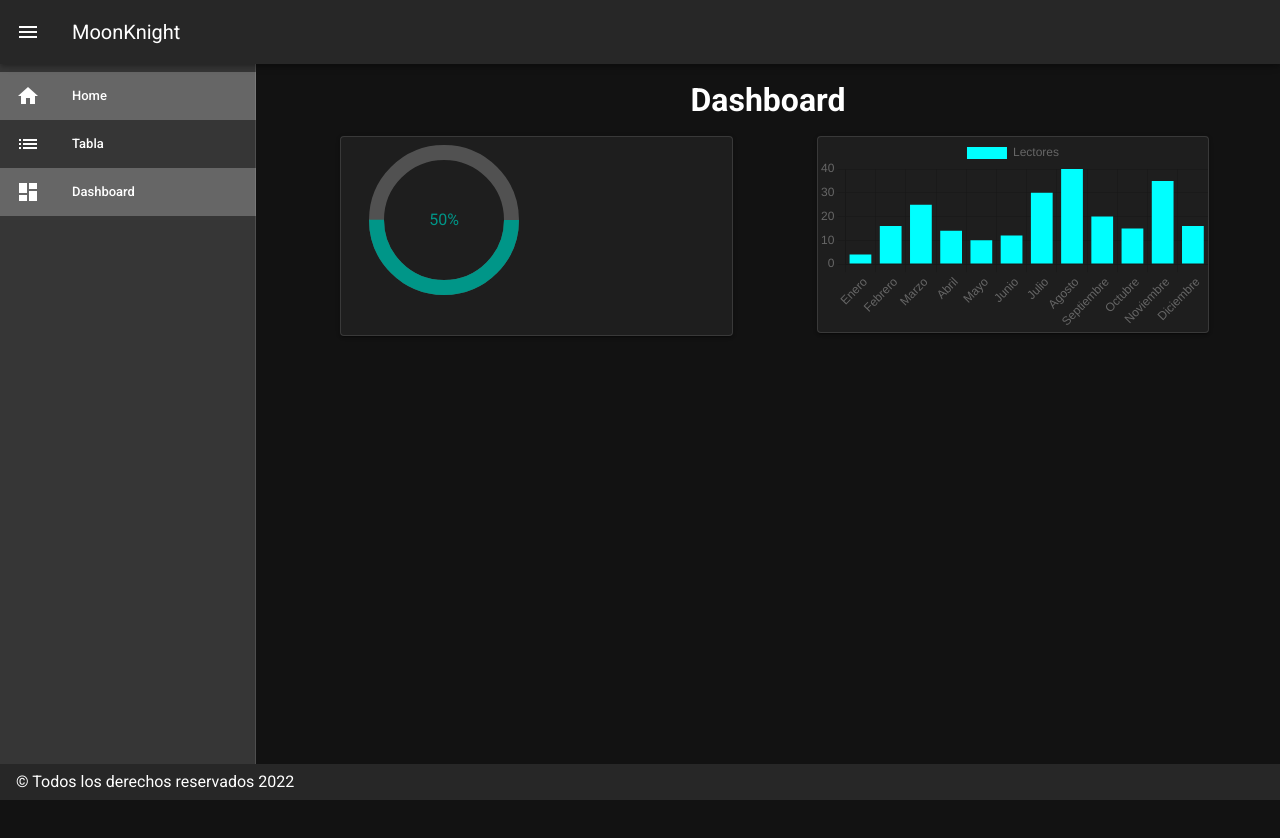
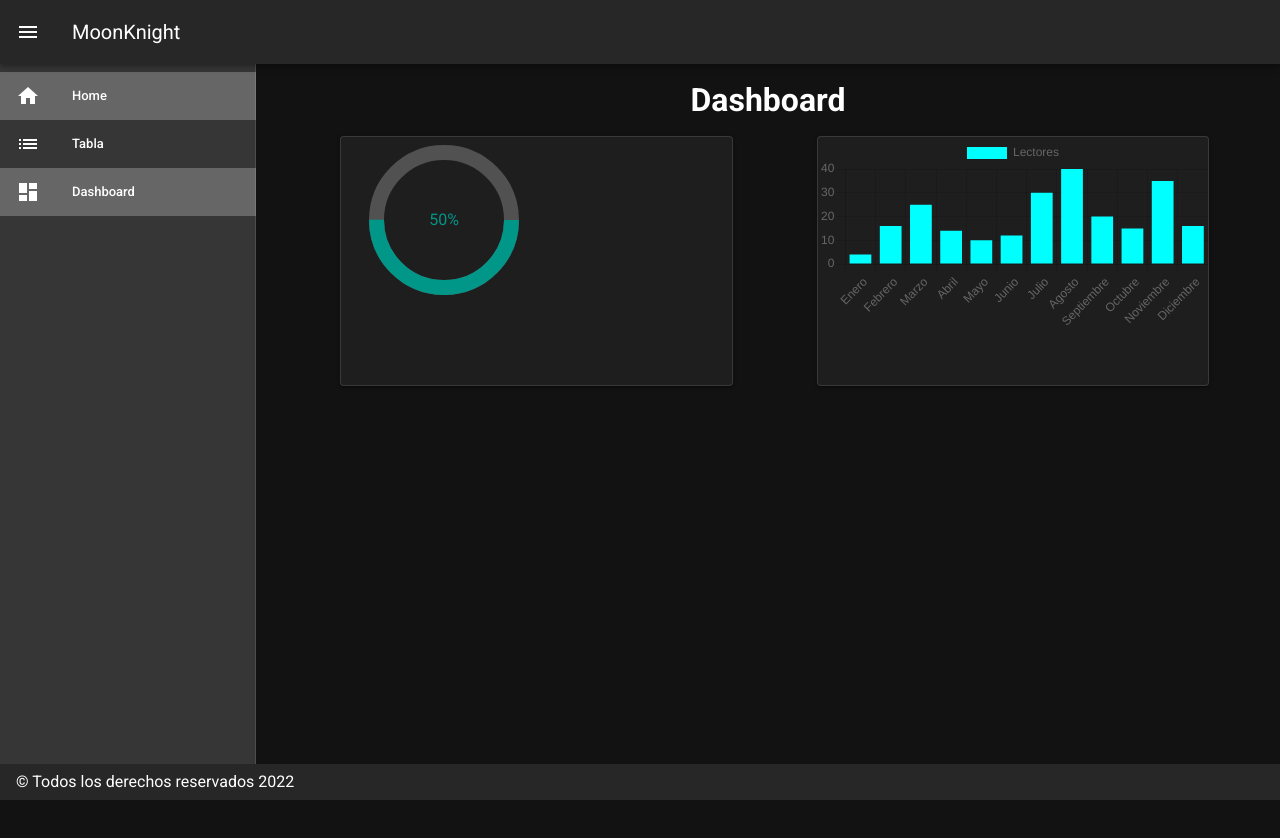
Before and after one commit to Omerly/new, a Vue app: page /Dashboard in a window 1280 px wide. Shown: the top 838 px of the page. Built offline with nearby package versions, Linux system fonts and the light colour scheme.

Commit message:
tamannos

```diff
--- a/src/components/Dashboard.vue
+++ b/src/components/Dashboard.vue
@@ -8,7 +8,7 @@
           <v-container>
             <v-row >
               <v-col cols="5" class="ml-15">
-                <v-card width="400" height="200" elevation="2" outlined>
+                <v-card width="500" height="250" elevation="2" outlined>
                   <v-progress-circular
                     rotate="360"
                     size="150"
@@ -23,7 +23,7 @@
               </v-col>
               <v-col cols="5" class="ml-15">
                 <div >
-                  <v-card max-width="500" elevation="2" outlined>
+                  <v-card width="500" height="250" elevation="2" outlined>
                     <Bar
                       :chart-options="chartOptions"
                       :chart-data="chartData"
```
